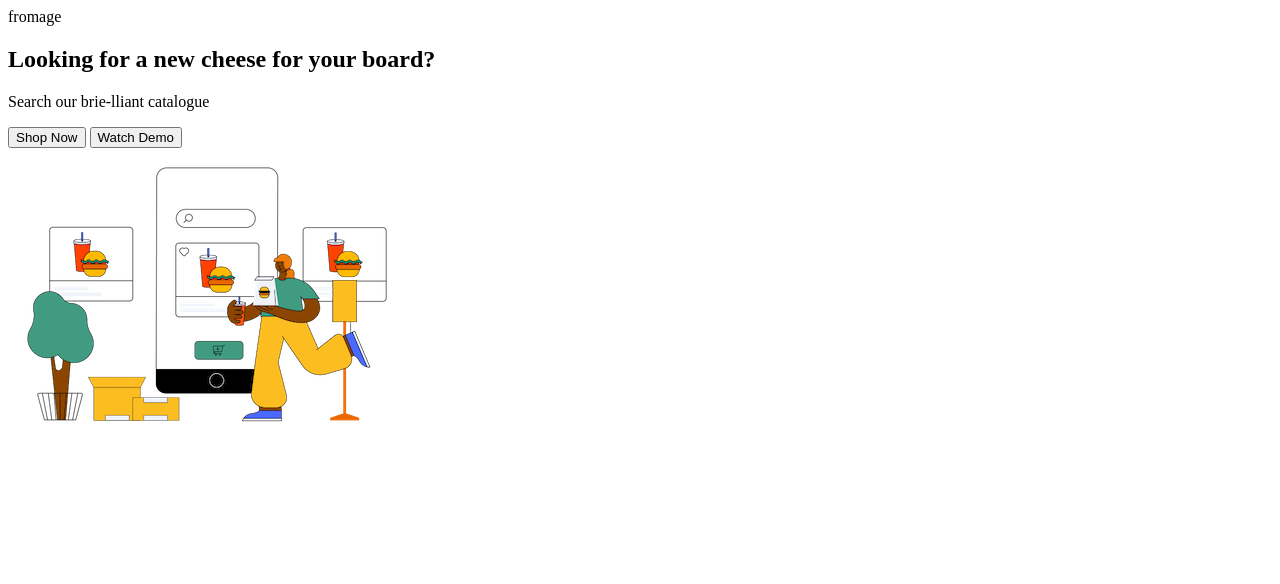
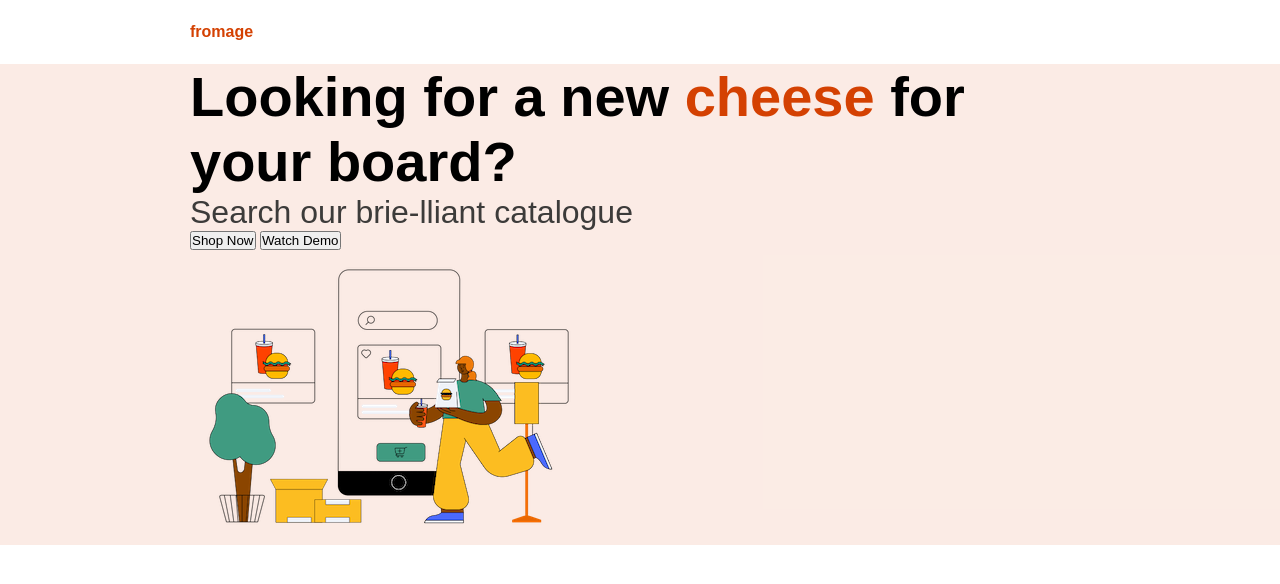
Before and after one commit to abasile1-tech/fromage_website, a plain HTML site: page index.html in a window 1280 px wide. Drawn offline with Linux system fonts and the light colour scheme.

Commit message:
I added styling to the header.

```diff
--- a/index.html
+++ b/index.html
@@ -8,10 +8,13 @@
 </head>
 <body>
 	<header class="header">
+		<div class="container">
 			<span class="header__logo">fromage</span>
+		</div>
 	</header>
 	<main>
 		<section class="hero">
+			<div class="container">
 				<div class="hero__left">
 					<h1 class="hero__title">Looking for a new <span class="hero__title--span">cheese</span> for your board?</h1>
 					<p class="hero__paragraph">Search our brie-lliant catalogue</p>
@@ -21,7 +24,7 @@
 					</div>
 				</div>
 				<img class="hero__image" src="images/foodies.png" alt="foodies">
-
+			</div>
 		</section>
 	</main>
 </body>
--- a/style.css
+++ b/style.css
@@ -0,0 +1,47 @@
+* {
+	margin: 0;
+	padding: 0;
+}
+
+html {
+	font-family: Arial, Helvetica, sans-serif;
+}
+
+.container {
+	max-width: 900px;
+	margin: 0 auto;
+	padding: 0 2rem;
+	width: 100%;
+}
+
+/* Hero */
+
+.hero {
+	background-color: rgba(212, 65, 2, 0.1);
+}
+
+.hero__title {
+	font-size: 56px;
+}
+
+.hero__title--span {
+	color: rgba(212, 65, 2);
+}
+
+.hero__paragraph {
+	font-size: 32px;
+	color: rgb(60, 59, 58);
+}
+
+/* Header */
+
+.header__logo {
+	color: rgba(212, 65, 2);
+	font-weight: 900;
+}
+
+.header {
+	height: 64px;
+	display: flex;
+	align-items: center;
+}
```
Lines whose indentation alone changed are shown as unchanged.
